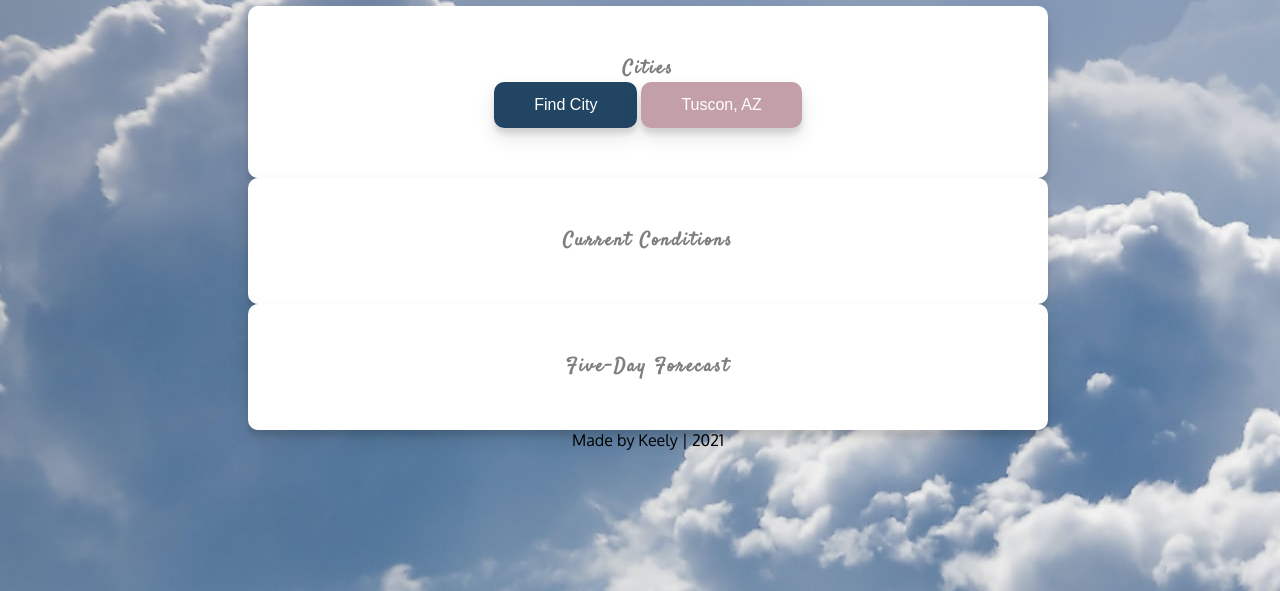
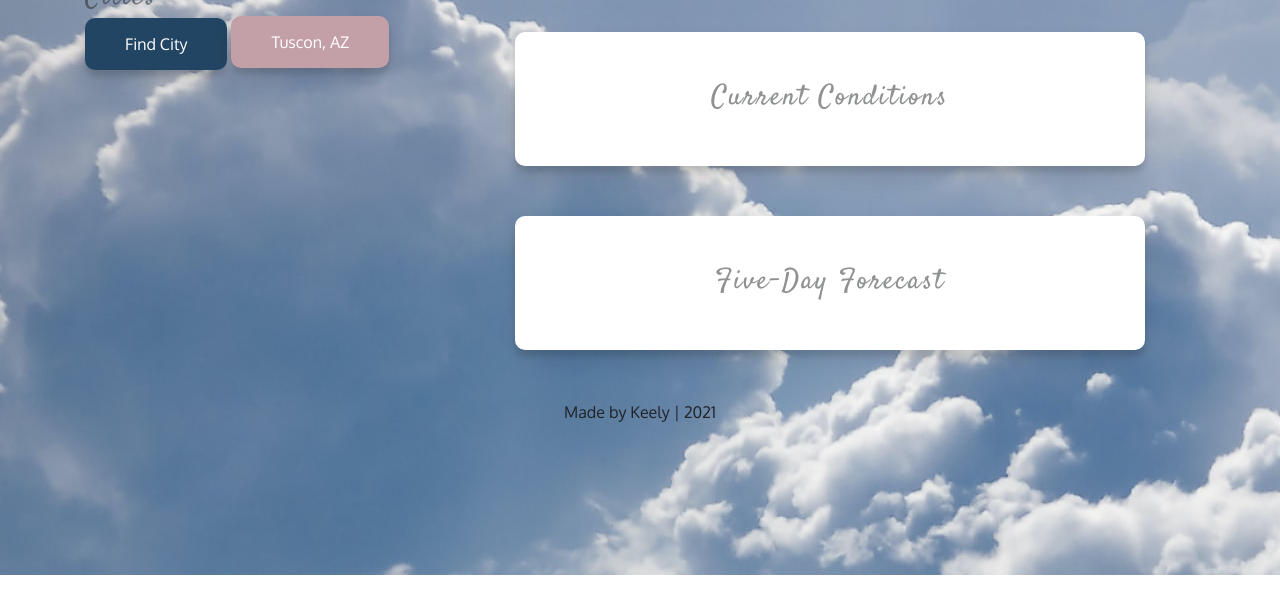
Before and after one commit to spacerambler/06-weather-dashboard, a plain HTML site: page index.html in a window 1280 px wide. Shown: the part 225-816 px from the top of the page. Drawn offline with nearby package versions, Linux system fonts and the light colour scheme.

Commit message:
Add bootstrap and grid

```diff
--- a/index.html
+++ b/index.html
@@ -5,11 +5,15 @@
     <meta http-equiv="X-UA-Compatible" content="IE=edge">
     <meta name="viewport" content="width=device-width, initial-scale=1.0">
     <title>Weather Dashboard | Homework 06</title>
+    <link rel="stylesheet" href="https://cdn.jsdelivr.net/npm/bootstrap@4.6.0/dist/css/bootstrap.min.css" integrity="sha384-B0vP5xmATw1+K9KRQjQERJvTumQW0nPEzvF6L/Z6nronJ3oUOFUFpCjEUQouq2+l" crossorigin="anonymous">
     <link rel="stylesheet" href="./style.css">
 </head>
 <body>
     <h1>Weather Dashboard</h1>
+
     <div class="container">
+    <div class="row">
+        <div class="col-4">
         <h3>Cities</h3>
             <div id="cities" class="cities">
                 <form input="searchCity"></form>
@@ -19,12 +23,16 @@
             </div>
     </div>
 
-    <div class="container">
+    <div class ="col-8">
+        <div class="weather-container">
             <h3>Current Conditions</h3>
         </div>
 
-    <div class="container">
+        <div class="weather-container">
             <h3>Five-Day Forecast</h3>
+        </div>
+    </div>
+    </div>
     </div>
     <footer>Made by Keely | 2021</footer>
     <script src="./script.js"></script>
--- a/style.css
+++ b/style.css
@@ -23,14 +23,15 @@ font-family: 'Satisfy', cursive;
 color: #fff;
 }
 
-.container {
+
+.weather-container {
     background-color: #fff;
     border-radius: 10px;
     box-shadow: 0 10px 20px rgba(0,0,0, 0.1), 0 6px 5px rgba(0,0,0, 0.1);
     padding: 50px 20px;
     text-align: center;
     max-width: 100%;
-    width: 800px
+    margin: 50px;
 }
 
 
```
Lines whose indentation alone changed are shown as unchanged.
